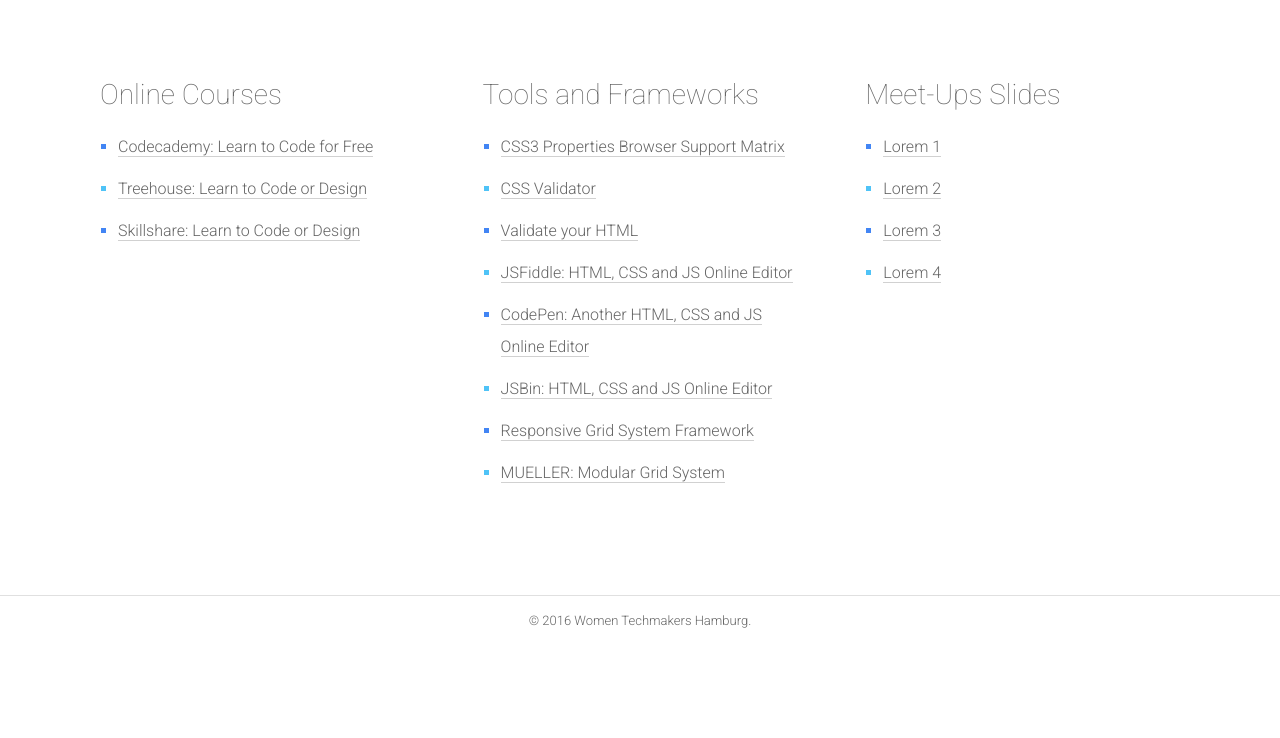
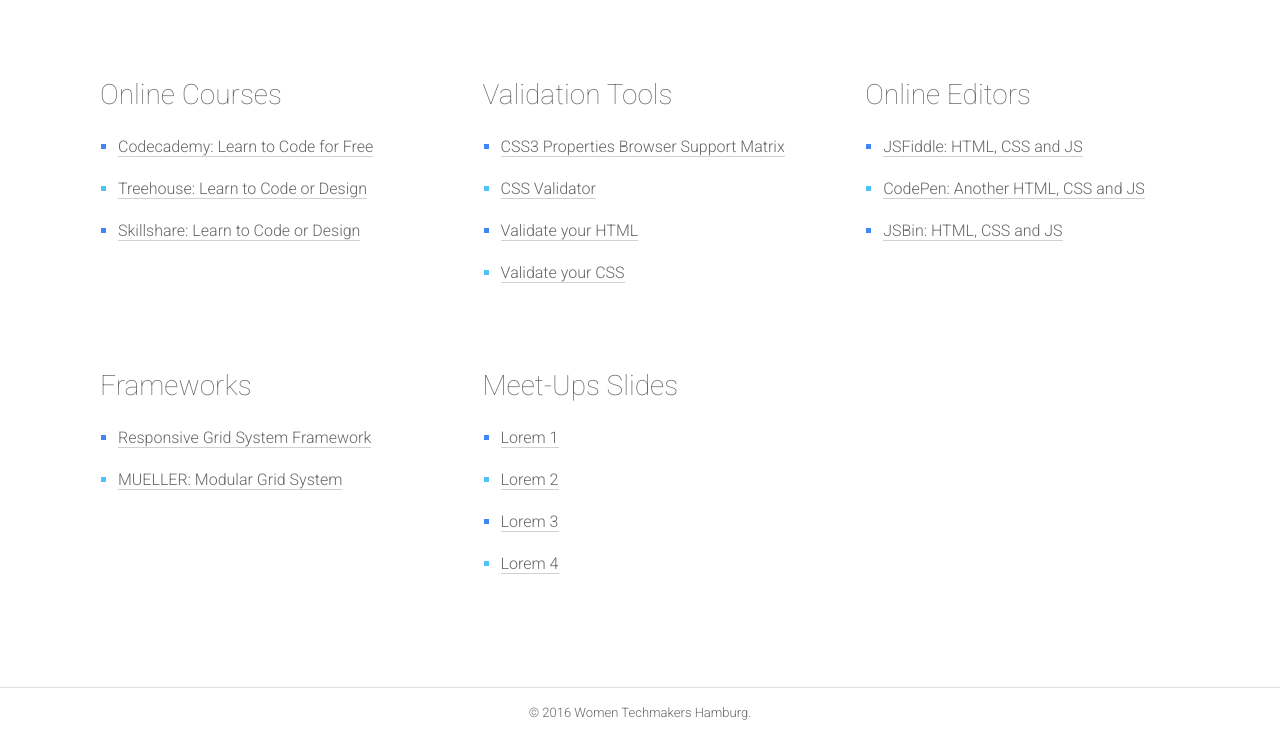
Before and after one commit to winggiver/wtm-website, a plain HTML site: page docs/resources.html in a window 1280 px wide. Shown: the part 615-1353 px from the top of the page. Before the commit the page ends 1261 px from the top, so only its background shows below. Drawn offline with Linux system fonts and the light colour scheme.

Commit message:
Add resources links.

```diff
--- a/docs/resources.html
+++ b/docs/resources.html
@@ -123,24 +123,47 @@
 
             	    <!-- Column #2 -->
                     <article class="col span_1_of_3">
-                        <h3 class="h3">Tools and Frameworks</h3>
+                        <h3 class="h3">Validation Tools</h3>
 
                         <!-- Unordered List of Links -->
                         <ul>
                             <li><a href="http://caniuse.com/" target="_blank">CSS3 Properties Browser Support Matrix</a></li>
                             <li><a href="http://csslint.net/" target="_blank">CSS Validator</a></li>
                             <li><a href="https://validator.w3.org/#validate_by_input" target="_blank">Validate your HTML</a></li>
-                            <li><a href="https://jsfiddle.net/" target="_blank">JSFiddle: HTML, CSS and JS Online Editor</a></li>
-                            <li><a href="http://codepen.io/" target="_blank">CodePen: Another HTML, CSS and JS Online Editor</a></li>
-                            <li><a href="https://jsbin.com/" target="_blank">JSBin: HTML, CSS and JS Online Editor</a></li>
+                            <li><a href="https://jigsaw.w3.org/css-validator/" target="_blank">Validate your CSS</a></li>
+                        </ul>
+                    </article>
+
+            	    <!-- Column #3 -->
+                    <article class="col span_1_of_3">
+                        <h3 class="h3">Online Editors</h3>
+
+                        <!-- Unordered List of Links -->
+                        <ul>
+                            <li><a href="https://jsfiddle.net/" target="_blank">JSFiddle: HTML, CSS and JS</a></li>
+                            <li><a href="http://codepen.io/" target="_blank">CodePen: Another HTML, CSS and JS</a></li>
+                            <li><a href="https://jsbin.com/" target="_blank">JSBin: HTML, CSS and JS</a></li>
+                        </ul>
+                    </article>
+            	</div>
+                <!-- END Column Group -->
+
+                <!-- Column Group: 3 columns -->
+            	<div class="section group">
+            	    <!-- Column #1 -->
+                    <article class="col span_1_of_3">
+                        <h3 class="h3">Frameworks</h3>
+
+                        <!-- Unordered List of Links -->
+                        <ul>
                             <li><a href="http://www.responsivegridsystem.com/" target="_blank">Responsive Grid System Framework</a></li>
                             <li><a href="http://muellergridsystem.com/" target="_blank">MUELLER: Modular Grid System </a></li>
                         </ul>
                     </article>
 
-            	    <!-- Column #3 -->
+            	    <!-- Column #2 -->
                     <article class="col span_1_of_3">
-                        <h3 class="h3">Meet-Ups Slides</h3>
+                         <h3 class="h3">Meet-Ups Slides</h3>
                         <!-- Unordered List of Links -->
                         <ul>
                             <li><a href="" target="_blank">Lorem 1</a></li>
@@ -149,6 +172,9 @@
                             <li><a href="" target="_blank">Lorem 4</a></li>
                         </ul>
                     </article>
+
+            	    <!-- Column #3 -->
+
             	</div>
                 <!-- END Column Group -->
 
```
